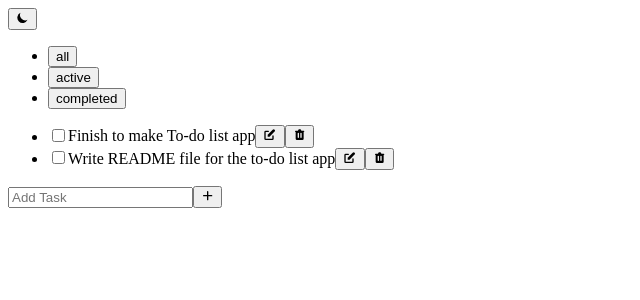
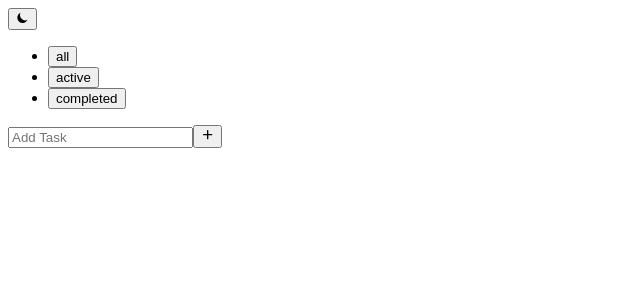
Before and after one commit to Byte-nana/todo-react, a React (Vite) app: page / in a window 1280 px wide. Shown: the top 300 px of the page, without its empty margins (0-640 px from the left). Built offline with nearby package versions, Linux system fonts and the light colour scheme.

Commit message:
feat:local storage for todos

```diff
--- a/src/components/TodoList/TodoList.jsx
+++ b/src/components/TodoList/TodoList.jsx
@@ -1,16 +1,9 @@
-import React, { useState } from 'react';
+import React, { useEffect, useState } from 'react';
 import AddTodo from '../AddTodo/AddTodo';
 import Todo from '../Todo/Todo';
 
 export default function TodoList({ filter }) {
-  const [todos, setTodos] = useState([
-    { id: '1', text: 'Finish to make To-do list app', status: 'active' },
-    {
-      id: '2',
-      text: 'Write README file for the to-do list app',
-      status: 'active',
-    },
-  ]);
+  const [todos, setTodos] = useState(() => readTodos());
   const filteredTodos = getFilteredItem(todos, filter);
   const handleAdd = (newTodo) => setTodos([...todos, newTodo]);
   const handleUpdate = (updatedTodo) =>
@@ -25,6 +18,10 @@
       todos.map((todo) => (todo.id === editedTodo.id ? editedTodo : todo))
     );
   };
+
+  useEffect(() => {
+    localStorage.setItem('todos', JSON.stringify(todos));
+  }, [todos]);
   return (
     <section>
       <ul>
@@ -43,6 +40,11 @@
   );
 }
 
+function readTodos() {
+  const stored = localStorage.getItem('todos');
+  return stored ? JSON.parse(stored) : [];
+}
+
 function getFilteredItem(todos, filter) {
   if (filter === 'all') {
     return todos;
```
